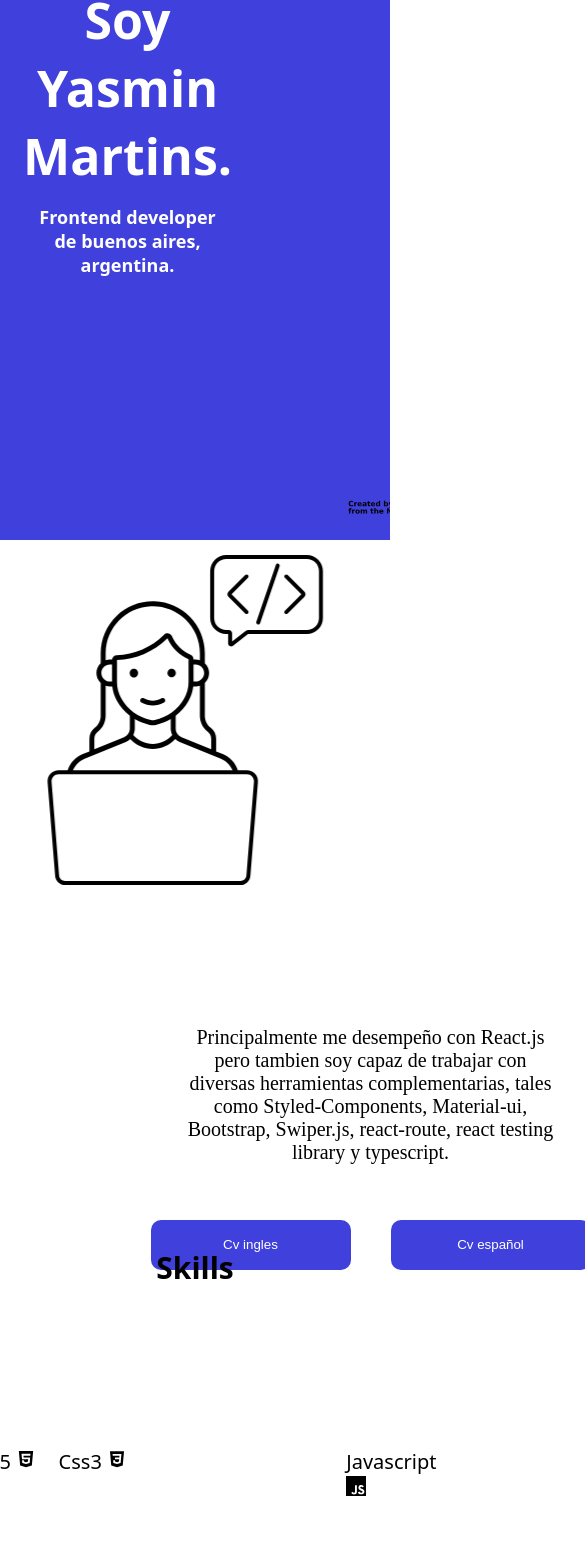
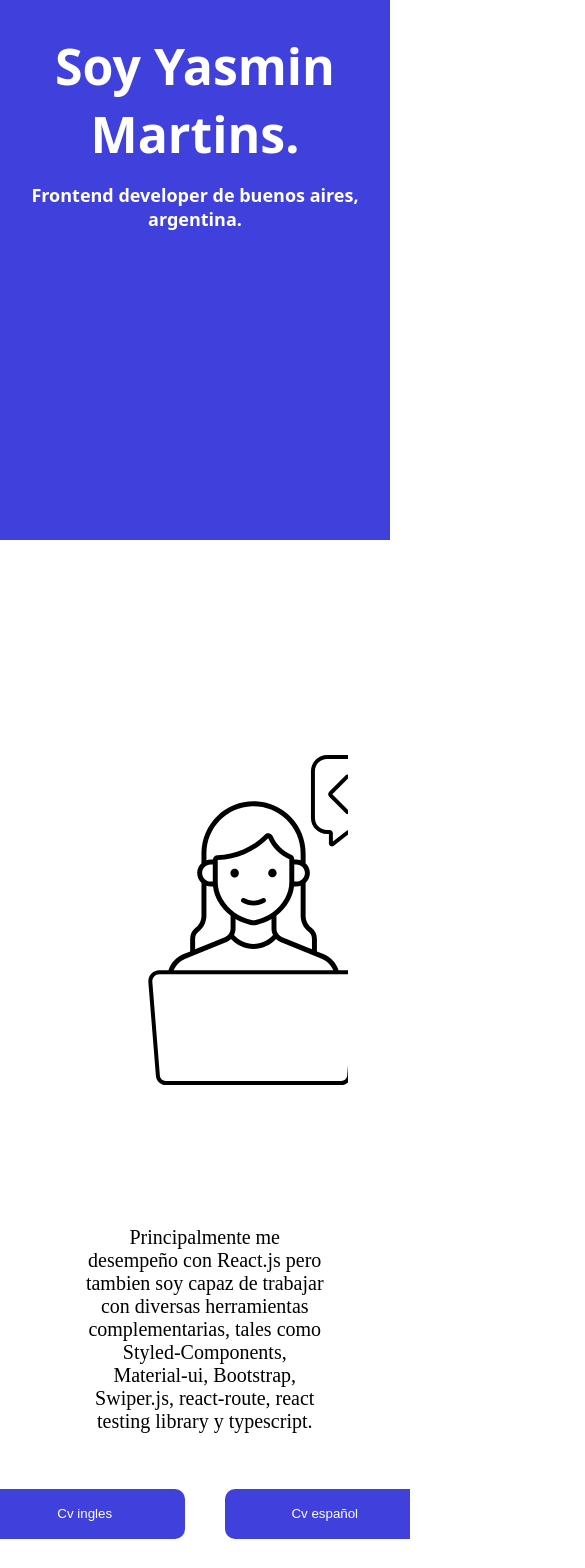
Before and after one commit to tudulceprincesa18/mora, a React (Create React App) app: page / in a window 390 px wide. Shown: the part 342-1910 px from the top of the page, 585 px wide, since content can reach past the window. Built offline with nearby package versions, Linux system fonts and the light colour scheme.

Commit message:
responsive design goes brrr <3

```diff
--- a/src/components/header/index.module.css
+++ b/src/components/header/index.module.css
@@ -58,28 +58,31 @@ body {
     align-items: center;
 }
 
-@media(max-width:300px) {
-   .header{
+@media only screen and (max-width:780px) {
+   .container{
     display: flex;
     justify-content: center;
     align-items: center;
+    background-position: absolute;
     width: 100%;
     padding: 0;
     margin: 0;
+    overflow: hidden;
+   }
+
+   .header{
+    width: 100%;
+    height: auto;
    }
 
    .h1{
-    width: 90%;
-    padding: 0;
-    align-items: flex-start;
+    width: 100%;
    }
 
    .h2{
-    width: 90%;
-    margin-top: 15px;
-    align-items: flex-start;
+    width: 100%;
    }
    .img{
-    width: auto;
+    width: 0;
    }
 }
--- a/src/components/navbar/index.module.css
+++ b/src/components/navbar/index.module.css
@@ -11,10 +11,10 @@ body {
     align-items: center;
     justify-content: flex-end;
     margin-right: 30px;
+    background-position: absolute;
 }
 
 .button {
-    margin: 0;
     text-decoration: none;
     width: 100px;
     height: 40px;
@@ -27,3 +27,23 @@ body {
     margin-right: 50px;
     font-family: system-ui, -apple-system, BlinkMacSystemFont, 'Segoe UI', Roboto, Oxygen, Ubuntu, Cantarell, 'Open Sans', 'Helvetica Neue', sans-serif;
 }
+
+@media only screen and (max-width: 300px){
+    .contenedor{
+        margin: 0;
+        padding: 0;
+        width: 100%;
+        height: auto;
+        display: flex;
+        flex-direction: row;
+        align-items: center;
+        justify-content: center;
+        overflow: hidden;
+    }
+
+    .button{
+        width: 100%;
+        height: auto;
+        display: inline-block;
+    }
+}
--- a/src/components/section2/styles.js
+++ b/src/components/section2/styles.js
@@ -39,16 +39,21 @@ text-align: center;
 justify-content: center;
 align-items: center;
 border-radius:10px;
-@media(max-width: 768px){
-  width:50%;
-  heigth: 300px;
+@media(min-width: 768px){
+  width:60%;
+  heigth: auto;
   display: flex;
+  flex-direction: column;
   justify-content:center;
-  background-position: center;
+  background-position: absolute;
 
   @media(max-width: 300px;){
-    width: 90%;
-    heigth: 80%;
+    width: 100%;
+    heigth: 600px;
+    display: flex;
+    flex-direction: column;
+    justify-content:center;
+    background-position: absolute;
   }
 `
 
@@ -61,16 +66,17 @@ export const Container = styled.div`
   justify-content: center;
   margin-top: 200px;
   margin-bottom: 200px;
-
+  overflow: hidden;
 
   @media(max-width: 768px){
-    width:190%;
-    heigth: 300px;
+    width:105%;
+    heigth: 400px;
     display: flex;
     flex-direction: column;
-    align-items: flex-start;
+    align-items: center;
     justify-content:center;
-    margin:0;
+    align-self: center;
+    margin-bottom: 200px;
     padding:0;
 }
 
--- a/src/components/skills/index.module.css
+++ b/src/components/skills/index.module.css
@@ -106,8 +106,63 @@ body{
 }
 
 @media(max-width: 780px){
-  .swiper {
-    width: 120%;
-    height: 60%;
+  .cont{
+    width: 100%;
+    height: auto;
+    overflow: hidden;
+  }
+
+  .section{
+    display: grid;
+    grid-template-columns: repeat(2, 1fr);
+    grid-gap: 10px;
+    grid-auto-rows: minmax(80px, auto);
+    margin: 40px;
+  }
+
+  .one{
+    grid-column: 1/2;
+    grid-row: 1;
+  }
+
+  .two{
+    grid-column: 2/2;
+    grid-row: 1;
+  }
+
+  .three{
+    grid-column: 1/2;
+    grid-row: 2;
+  }
+
+  .four{
+    grid-column: 2/2;
+    grid-row: 2;
+  }
+
+  .five{
+    grid-column: 1/2;
+    grid-row: 3;
+
+  }
+
+  .six{
+    grid-column: 2/2;
+    grid-row: 3;
+  }
+
+  .seven{
+    grid-column: 1/2;
+    grid-row: 4;
+  }
+
+  .eigth{
+    grid-column: 2/2;
+    grid-row: 4;
+  }
+
+  .nine{
+    grid-column: 1/2;
+    grid-row: 5;
   }
 }
```
